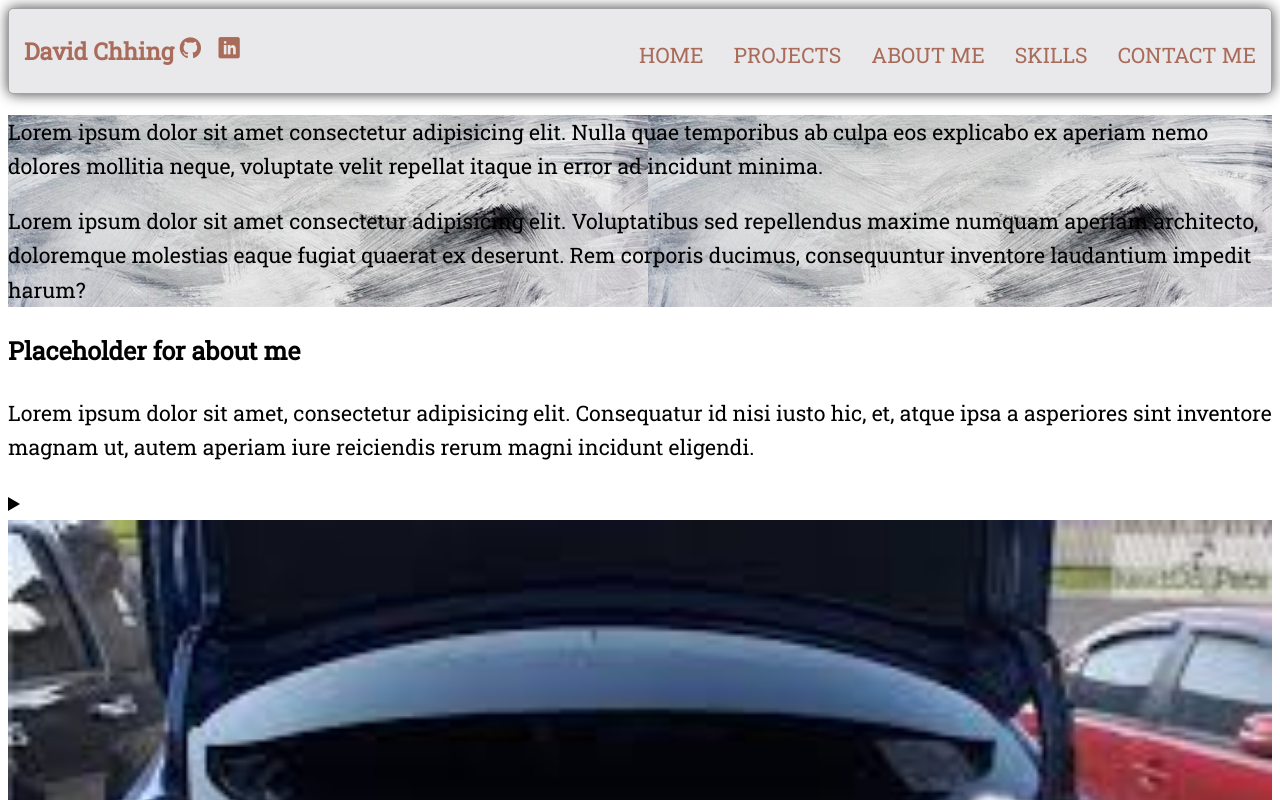
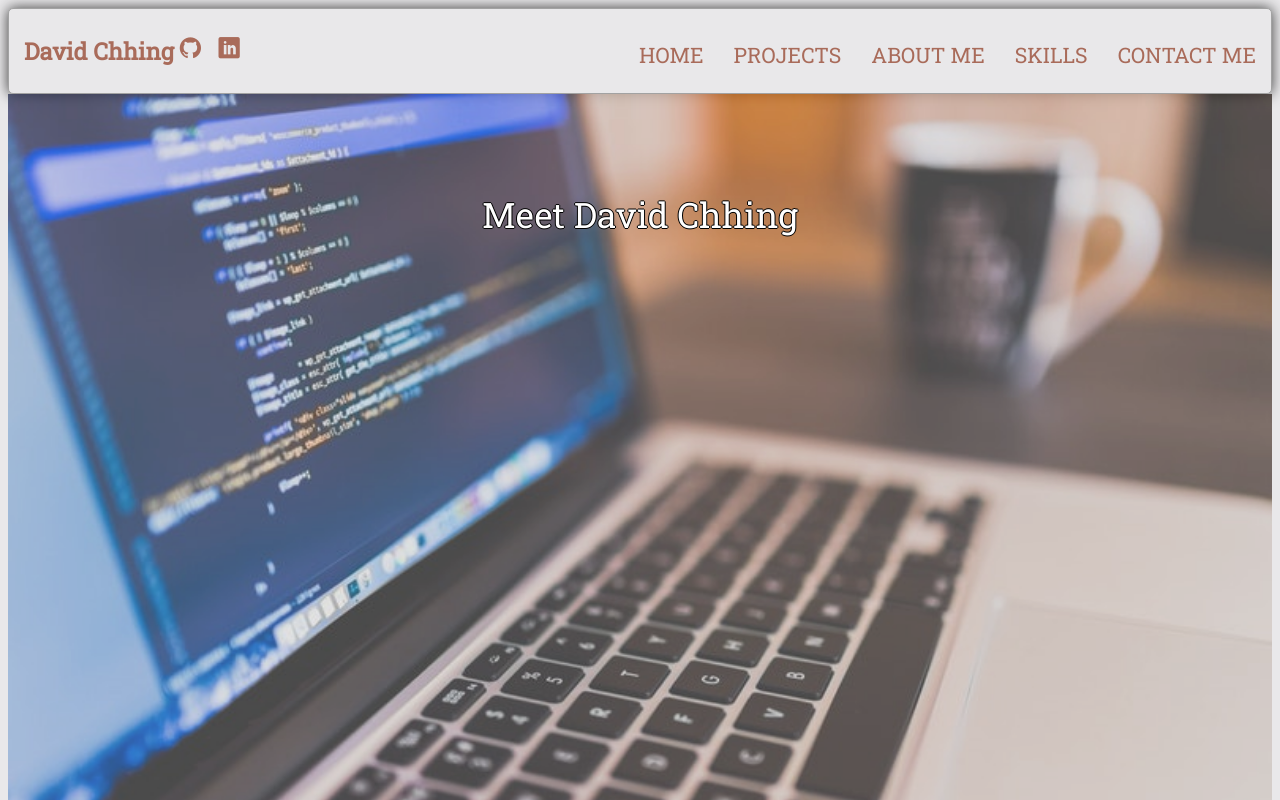
Before and after one commit to DavidChhing/Personal-Portfolio, a website: page index.html in a window 1280 px wide. Shown: the top 800 px of the page. Drawn offline with nearby package versions, Linux system fonts and the light colour scheme; files whose address does not match are found by name; a web font is replaced by a local one.

Commit message:
styling about me section

```diff
--- a/css/styles.css
+++ b/css/styles.css
@@ -9,6 +9,7 @@ body {
     font-size: 1.33em;
     line-height: 1.6;
 	min-height: 100vh;
+	background-color: rgb(233, 232, 234);
 }
 
 ul {
@@ -24,6 +25,40 @@ a {
 img {
   width: 100%;
 }
+
+section {
+	p {
+		background-color: rgb(255, 255, 255);
+		font-family: 'Roboto Slab', serif;
+		color: rgb(169, 107, 90);
+	}
+}
+
+.image-container {
+	position: relative;
+	text-align: center;
+	.centered-name {
+		position: absolute;
+		top: 10%;
+    	left: 50%;
+    	transform: translate(-50%, -50%);
+		color: white;
+		text-shadow:
+			-1px 0 black,
+			0 1px black,
+			1px 0 black,
+			0 -1px black;
+		font-family: 'Roboto Slab', serif;
+		width: 100%;
+	}
+	p {
+		font-size: 35px;
+	}
+	img {
+		opacity: .8;
+	}
+}
+
 
 details {
   width: 100%;
--- a/index.html
+++ b/index.html
@@ -36,16 +36,12 @@
                     </ul>
                 </nav>
         </header>
-        <main>
-            <p>
-                Lorem ipsum dolor sit amet consectetur adipisicing elit. Nulla quae temporibus ab culpa eos explicabo ex aperiam nemo dolores mollitia neque, voluptate velit repellat itaque in error ad incidunt minima.
-            </p>
-            <p>
-                Lorem ipsum dolor sit amet consectetur adipisicing elit. Voluptatibus sed repellendus maxime numquam aperiam architecto, doloremque molestias eaque fugiat quaerat ex deserunt. Rem corporis ducimus, consequuntur inventore laudantium impedit harum?
-            </p>
-        </main>
+        <div class="image-container">
+            <img src="/images/computer-background.jpg" alt="create">
 
+            <p class="centered-name">Meet David Chhing</p>
 
+        </div>
 
     <section id="about-me" class="animated jackInTheBox delay-1s">
         <h3>Placeholder for about me</h3>
```
Also changed, not shown: build/css/styles.css, images/chalk-image.jpg (deleted), images/comp-background.jpeg (added), images/computer-background.jpg (added), images/grey-background.jpeg (deleted).
